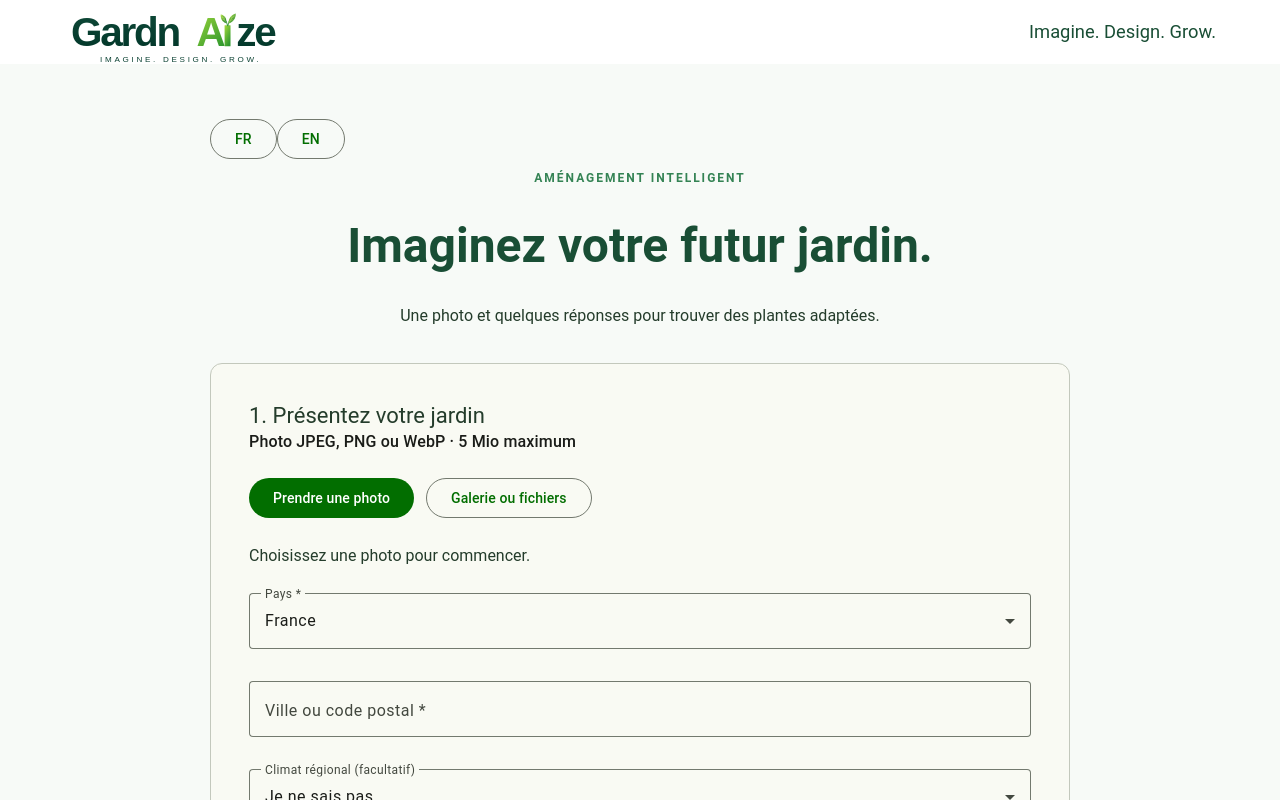
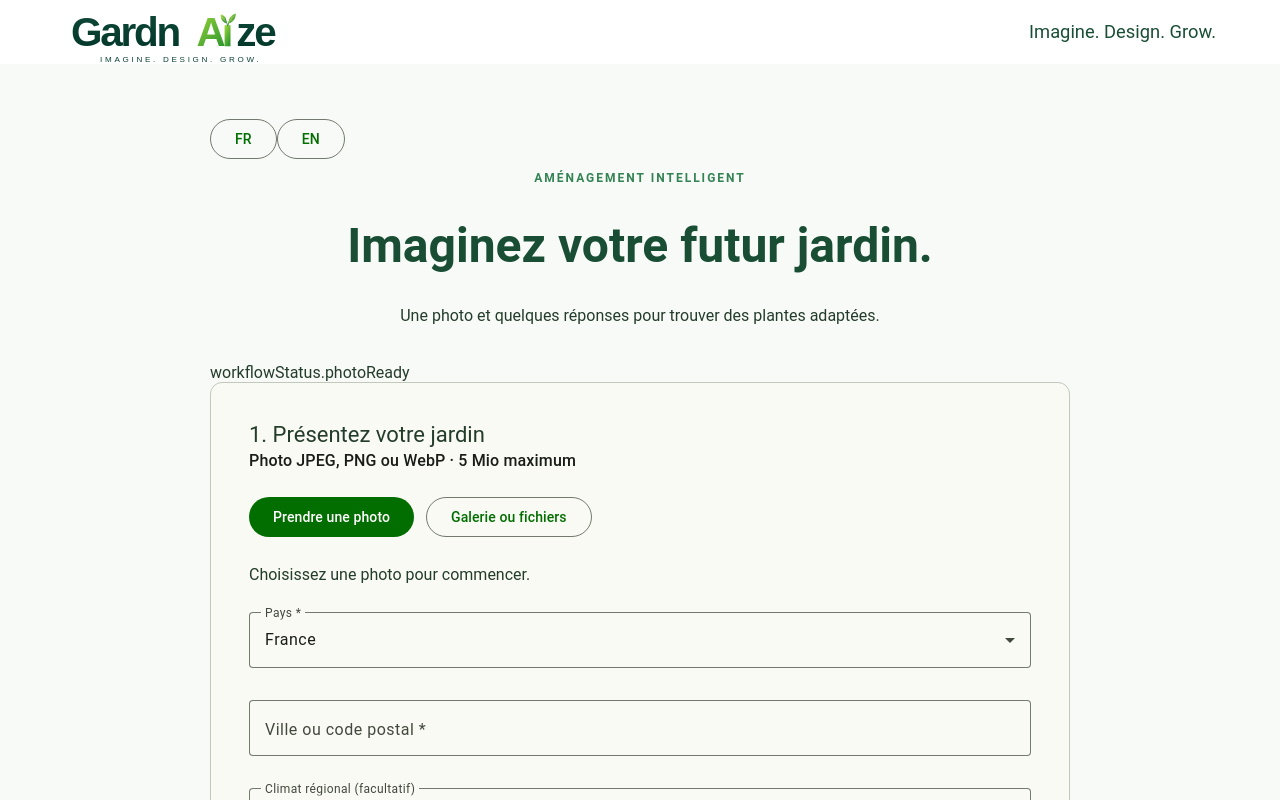
Before and after one commit to boonsuli/GardnAIze, an Angular app in the folder frontend/: page / in a window 1280 px wide. Shown: the top 800 px of the page. Built offline with nearby package versions, Linux system fonts and the light colour scheme.

Commit message:
feat(front): render accessible persistent workflow status region

```diff
--- a/frontend/src/app/app.component.html
+++ b/frontend/src/app/app.component.html
@@ -14,6 +14,12 @@
         <h1>Imaginez votre futur jardin.</h1>
         <p>Une photo et quelques réponses pour trouver des plantes adaptées.</p>
     </header>
+
+    <section class="workflow-status" role="status" aria-live="polite" aria-atomic="true"
+        [attr.data-tone]="currentStatus().tone">
+        <span class="workflow-status-indicator" [class.busy]="currentStatus().busy" aria-hidden="true"></span>
+        <span>{{ translate(currentStatus().messageKey) }}</span>
+    </section>
 
     <mat-card appearance="outlined" class="intake">
         <mat-card-header>
```
